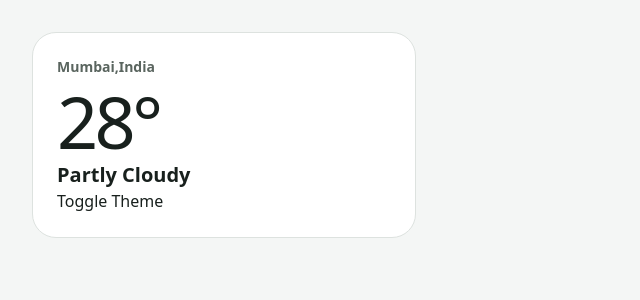
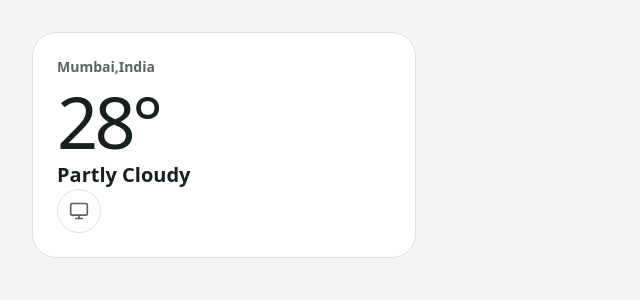
Before and after one commit to karanpr01/ATMOS-weather, a React (Vite) app: page / in a window 1280 px wide. Shown: the top 300 px of the page, without its empty margins (0-640 px from the left). Built offline with nearby package versions, Linux system fonts and the light colour scheme.

Commit message:
feat: add light/dark/system theme toggle icons

```diff
--- a/package.json
+++ b/package.json
@@ -12,6 +12,7 @@
   "dependencies": {
     "@fontsource-variable/manrope": "^5.3.0",
     "@tailwindcss/vite": "^4.3.3",
+    "lucide-react": "^1.52.0",
     "react": "^19.2.0",
     "react-dom": "^19.2.0",
     "tailwindcss": "^4.3.3"
--- a/src/App.jsx
+++ b/src/App.jsx
@@ -1,3 +1,5 @@
+import ThemeToggle from './components/ThemeToggle'
+
 export default function App() {
   return (
     <main className="min-h-screen p-8">
@@ -5,11 +7,7 @@ export default function App() {
         <p className="text-sm font-semibold text-muted-foreground">Mumbai,India</p>
         <p className=" mt-2 text-7xl font-light tracking-tighter">28°</p>
         <p className="mt-1 text-xl font-semibold">Partly Cloudy</p>
-        <button
-        onClick={
-          () => document.documentElement.classList.toggle("dark")
-        }
-        >Toggle Theme</button>
+       <ThemeToggle/>
       </section>
     </main>
   )
--- /dev/null
+++ b/src/components/ThemeToggle.jsx
@@ -0,0 +1,21 @@
+import { Sun, Moon, Monitor } from "lucide-react";
+import { useTheme } from "../hooks/useTheme";
+
+const order = ["light", "dark", "system"];
+const icons = { light: Sun, dark: Moon, system: Monitor};
+
+export default function ThemeToggle () {
+    const [theme, setTheme] = useTheme();
+    const Icon = icons[theme];
+    const next = order[(order.indexOf(theme) + 1) % order.length];
+
+    return(
+        <button
+        onClick={() => setTheme(next)}
+        aria-label={`Theme: ${theme}, Switch to ${next}`}
+        className="grid size-11 place-items-center rounded-full border border-border bg-card text-muted-foreground hover:text-foreground"
+        >
+            <Icon className= "size-5" aria-hidden = "true"/>
+        </button>
+    )
+}
--- /dev/null
+++ b/src/hooks/useTheme.js
@@ -0,0 +1,22 @@
+import { useEffect, useState } from "react";
+
+export function useTheme () {
+    const [theme, setTheme] = useState(() => localStorage.getItem("atmos-theme")|| "system");
+
+    useEffect(() => {
+    const media = window.matchMedia("(prefers-color-scheme:dark)");
+
+    const apply = () => {
+        const isDark = theme === "dark" || (theme === "system" && media.matches);
+        document.documentElement.classList.toggle("dark",isDark);
+    };
+
+    apply();
+    localStorage.setItem("atmos-theme", theme);
+
+    media.addEventListener("change", apply);
+    return () => media.removeEventListener("change", apply);
+},[theme]);
+
+return [theme, setTheme];
+}
```
Also changed, not shown: 1 other file (tests, documents, lock files or other folders).
